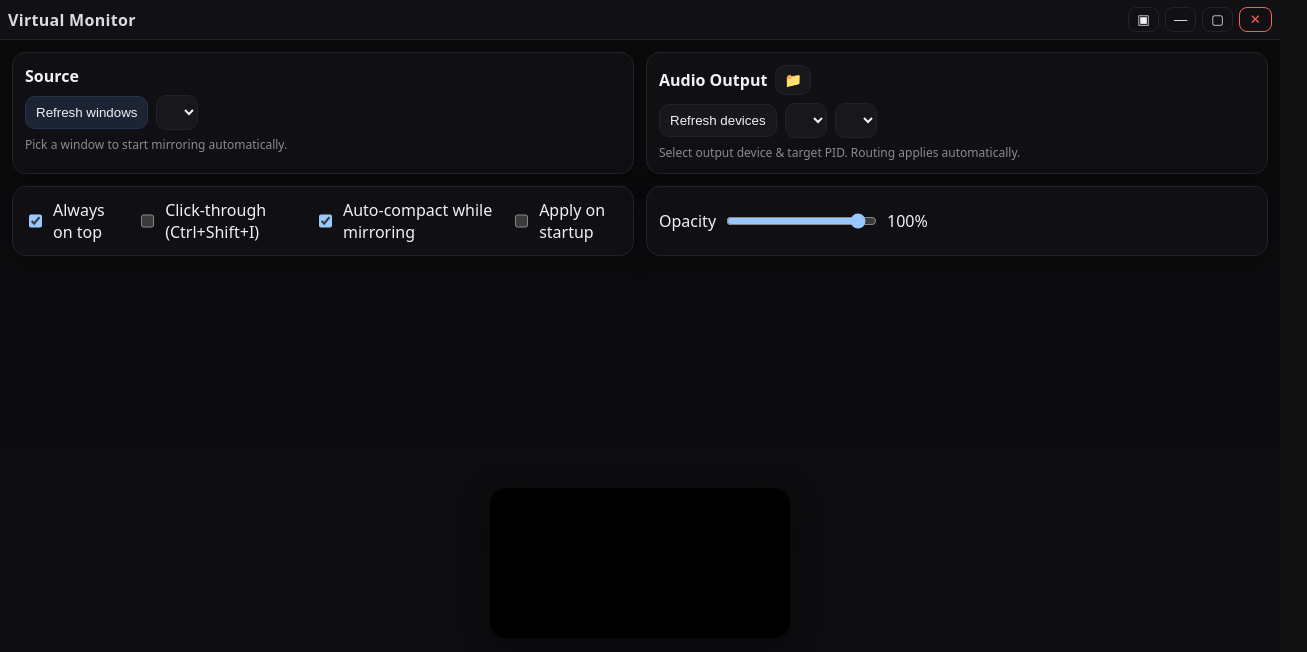
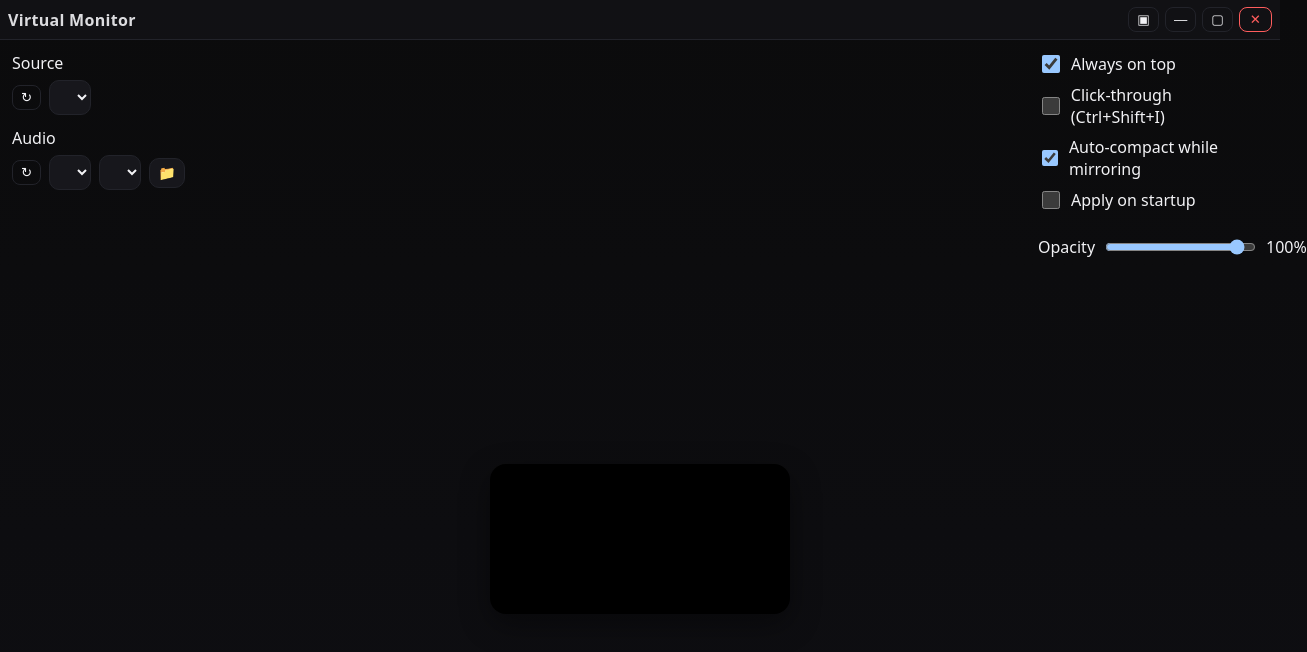
Before and after one commit to Hollownett/WVM-3, an Electron app: page renderer/index.html in a window 1280 px wide. Shown: the whole page, 1307 px wide, since content can reach past the window. Drawn offline with Linux system fonts and the light colour scheme; no server answers.

Commit message:
refactor: improve UI

```diff
--- a/renderer/index.html
+++ b/renderer/index.html
@@ -21,32 +21,27 @@
   </div>
 
 <section class="controls" id="controls">
-  <div class="row">
-    <div class="card">
-      <div class="card-title">Source</div>
+  <div class="inputs">
+    <div class="field-group">
+      <label for="sourceSelect">Source</label>
       <div class="field">
-        <button id="refresh" class="primary">Refresh windows</button>
+        <button id="refresh" class="ghost" title="Refresh windows">↻</button>
         <select id="sourceSelect"></select>
-      </div>
-      <div class="hint">Pick a window to start mirroring automatically.</div>
-    </div>
-
-    <div class="card">
-      <div class="card-title">
-        Audio Output
-        <button id="locateSVV" class="icon-btn" title="Locate SoundVolumeView.exe">📁</button>
-      </div>
-      <div class="field">
-        <button id="refreshAudio">Refresh devices</button>
-        <select id="deviceSelect"></select>
-        <select id="pidSelect"></select>
-      </div>
-      <div class="hint">Select output device & target PID. Routing applies automatically.</div>
       </div>
     </div>
 
-  <div class="row">
-    <div class="card small">
+    <div class="field-group">
+      <label for="deviceSelect">Audio</label>
+      <div class="field">
+        <button id="refreshAudio" class="ghost" title="Refresh audio devices">↻</button>
+        <select id="deviceSelect"></select>
+        <select id="pidSelect"></select>
+        <button id="locateSVV" class="icon-btn" title="Locate SoundVolumeView.exe">📁</button>
+      </div>
+    </div>
+  </div>
+
+  <div class="options">
     <label class="switch">
       <input type="checkbox" id="pin" />
       <span>Always on top</span>
@@ -63,14 +58,10 @@
       <input type="checkbox" id="applyStartup" />
       <span>Apply on startup</span>
     </label>
-    </div>
-
-    <div class="card small">
-      <div class="field">
+    <div class="opacity-field">
       <label for="opacity">Opacity</label>
       <input id="opacity" type="range" min="0.3" max="1" step="0.05" value="1" />
       <span id="opacityVal">100%</span>
-      </div>
     </div>
   </div>
 </section>
--- a/renderer/renderer.js
+++ b/renderer/renderer.js
@@ -170,7 +170,7 @@ if (window.api?.onToggleCompact)
 
   await refreshSources();
   await refreshAudioDevices();
-  await refreshProfiles();
+  if (profilesSelect) await refreshProfiles();
 
   // Auto compact when active (manual toggle still works)
   updateActiveUI(false);
@@ -562,6 +562,7 @@ function loadProfiles() {
 function saveProfiles(arr) { localStorage.setItem('vm_profiles', JSON.stringify(arr)); }
 
 async function refreshProfiles() {
+  if (!profilesSelect) return;
   const list = loadProfiles();
   profilesSelect.innerHTML = '';
   if (!list.length) {
--- a/renderer/style.css
+++ b/renderer/style.css
@@ -2,7 +2,14 @@
 
 *{ box-sizing: border-box; }
 html, body { height:100%; }
-body { margin:0; font-family: ui-sans-serif, system-ui, Segoe UI, Roboto, Arial; background:linear-gradient(180deg,#0b0b0c,#0e0e12); color:var(--fg); }
+body {
+  margin:0;
+  font-family: ui-sans-serif, system-ui, Segoe UI, Roboto, Arial;
+  background:linear-gradient(180deg,#0b0b0c,#0e0e12);
+  color:var(--fg);
+  display:flex;
+  flex-direction:column;
+}
 
 .titlebar { height:40px; background:rgba(20,20,26,.65); border-bottom:1px solid var(--border); -webkit-app-region: drag; }
 .titlebar .drag-region { display:flex; align-items:center; justify-content:space-between; height:100%; padding:0 8px; }
@@ -11,38 +18,30 @@ body { margin:0; font-family: ui-sans-serif, system-ui, Segoe UI, Roboto, Arial;
 .ghost { background:transparent; border:1px solid var(--border); color:var(--fg); border-radius:8px; padding:4px 8px; cursor:pointer; }
 .danger { background:transparent; border:1px solid var(--danger); color:var(--danger); border-radius:8px; padding:4px 10px; cursor:pointer; }
 
-.controls { padding:12px; display:flex; flex-direction:column; gap:12px; }
-.row { display:grid; grid-template-columns: 1fr 1fr; gap:12px; }
-.card { background:rgba(18,18,22,.8); border:1px solid var(--border); border-radius:14px; padding:12px; box-shadow: 0 8px 24px rgba(0,0,0,.25); }
-.card.small { display:flex; align-items:center; justify-content:space-between; gap:16px; }
-.card-title { font-weight:600; margin-bottom:8px; display:flex; align-items:center; gap:8px; }
+.controls { padding:12px; display:flex; gap:24px; }
+.inputs { flex:1; display:flex; flex-direction:column; gap:12px; }
+.field-group { display:flex; flex-direction:column; gap:6px; }
+.field { display:flex; gap:8px; flex-wrap:wrap; align-items:center; }
+.options { width:230px; display:flex; flex-direction:column; gap:8px; }
+.switch { display:flex; align-items:center; gap:8px; }
+.switch input { width:18px; height:18px; }
+.opacity-field { display:flex; align-items:center; gap:8px; margin-top:8px; }
 
-.field { display:flex; gap:8px; flex-wrap:wrap; align-items:center; }
 button, select, input[type="range"] {
   background:#17171c; color:var(--fg); border:1px solid var(--border);
   border-radius:10px; padding:8px 10px; outline:none;
 }
-button.primary { background:#1c2333; border-color:#27324b; }
-button.success { background:#173126; border-color:#234d3b; }
 button:hover { filter:brightness(1.06); }
 .icon-btn { padding:6px 8px; font-size:14px; }
 
-.switch { display:flex; align-items:center; gap:8px; }
-.switch input { width:18px; height:18px; }
-
 .hint { margin-top:6px; color:var(--muted); font-size:12px; }
 
-#stage { display:flex; height: calc(100vh - 210px); align-items:center; justify-content:center; padding:12px; }
+#stage { flex:1; display:flex; align-items:center; justify-content:center; padding:12px; }
 #viewport { position:relative; width:100%; height:100%; display:flex; align-items:center; justify-content:center; overflow:hidden; }
-#video { max-width:100%; max-height:100%; object-fit: contain; background:#000; border-radius:16px; box-shadow: 0 10px 30px rgba(0,0,0,.4); }
-
-#stage { display:flex; height: calc(100vh - 210px); align-items:center; justify-content:center; padding:12px; }
-#viewport { position:relative; width:100%; height:100%; display:flex; align-items:center; justify-content:center; overflow:hidden; }
-#video { max-width:100%; max-height:100%; object-fit: contain; background:#000; border-radius:16px; box-shadow: 0 10px 30px rgba(0,0,0,.4); }
+#video { max-width:100%; max-height:100%; object-fit:contain; background:#000; border-radius:16px; box-shadow:0 10px 30px rgba(0,0,0,.4); }
 
 /* Compact polish */
 .compact #controls { display:none; }
-.compact #stage { height: calc(100vh - 40px); }
 
 .debug { padding: 0 12px 12px; }
 #debugLog { background:#0c0c10; border:1px solid var(--border); padding:10px; border-radius:10px; max-height:220px; overflow:auto; }
```
Lines whose indentation alone changed are shown as unchanged.
